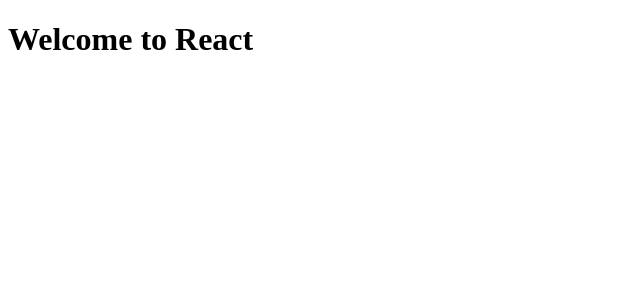
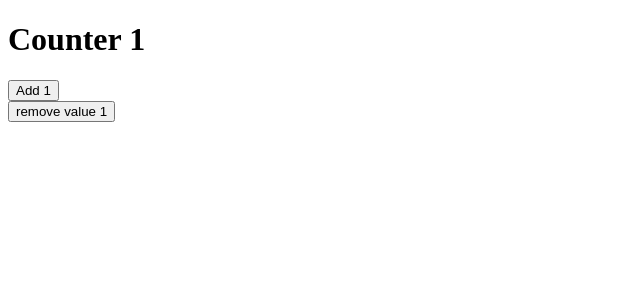
Before and after one commit to Vishwas-Kadam642/myproject, a React (Create React App) app: page / in a window 1280 px wide. Shown: the top 300 px of the page, without its empty margins (0-640 px from the left). Built offline with nearby package versions, Linux system fonts and the light colour scheme.

Commit message:
used hooks and in that we use useState

```diff
--- /dev/null
+++ b/src/App.js
@@ -0,0 +1,32 @@
+import React from 'react';
+import { useState } from 'react';
+
+function App() {
+
+  let [counter, setCounter] = useState(1);
+
+  const addValue = () => {
+
+    setCounter(counter + 1);
+    console.log("Added", counter + 1);
+
+  }
+
+  const removeValue = () => {
+
+    setCounter(counter - 1);
+    console.log("Removed", counter - 1);
+  }
+  return (
+    <>
+    <h1>Counter {counter}</h1>
+
+    <button onClick={addValue}>Add {counter}</button>
+    <br />
+    <button onClick={removeValue}>remove value {counter}</button>
+    </>
+
+  );
+}
+
+export default App;
--- a/src/App.jsx
+++ /dev/null
@@ -1,8 +0,0 @@
-
-function App() {
-  return (
-    <h1>Welcome to React</h1>
-  );
-}
-
-export default App;
--- a/src/index.jsx
+++ b/src/index.js
@@ -4,6 +4,6 @@ import App from './App';
 const root = ReactDOM.createRoot(document.getElementById('root'));
 root.render(
   <React.StrictMode>
-    <App />
+    <App/>
   </React.StrictMode>
 );
```
